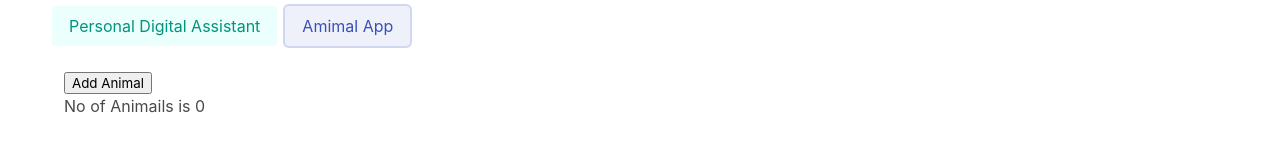
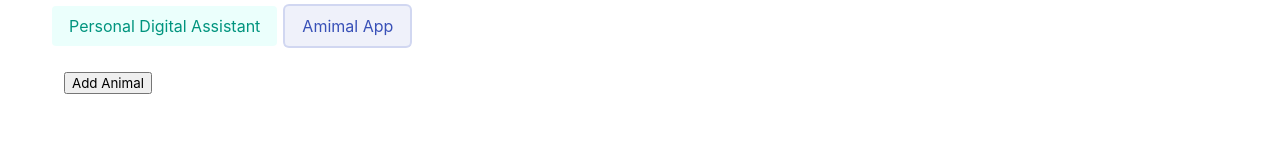
Before and after one commit to dibyamgr/personal-digital-assistant, a React (Create React App) app: page / in a window 1280 px wide. Both pictures are taken after a click on the button "Amimal App". Shown: the part 210-360 px from the top of the page. Built offline with nearby package versions, Linux system fonts and the light colour scheme.

Commit message:
Get Random Animals using state

```diff
--- a/src/Components/AnimalApp/index.js
+++ b/src/Components/AnimalApp/index.js
@@ -1,16 +1,21 @@
 import React from "react";
 import { useState } from "react";
 
+function getRandomAmimals() {
+  const animals = ["bird", "cow", "cat", "cow", "horse", "gator", "dog"];
+  return animals[Math.floor(Math.random() * animals.length)];
+}
+
 const AnimalApp = () => {
-  const [count, setCount] = useState(0);
+  const [animals, setAnimals] = useState([]);
 
   const handleClick = () => {
-    setCount(count + 1);
+    setAnimals([...animals, getRandomAmimals()]);
   };
   return (
     <div>
       <button onClick={handleClick}>Add Animal</button>
-      <div>No of Animails is {count}</div>
+      {animals}
     </div>
   );
 };
```
